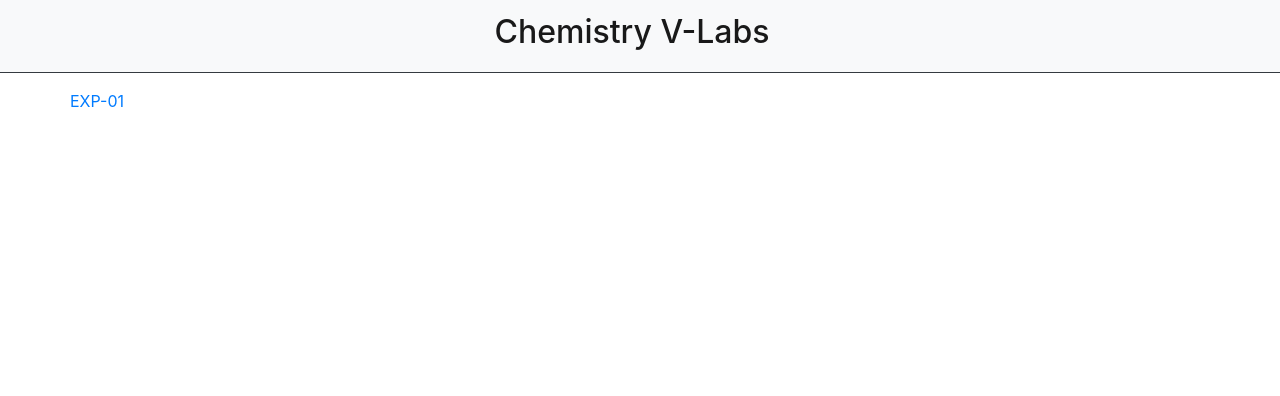
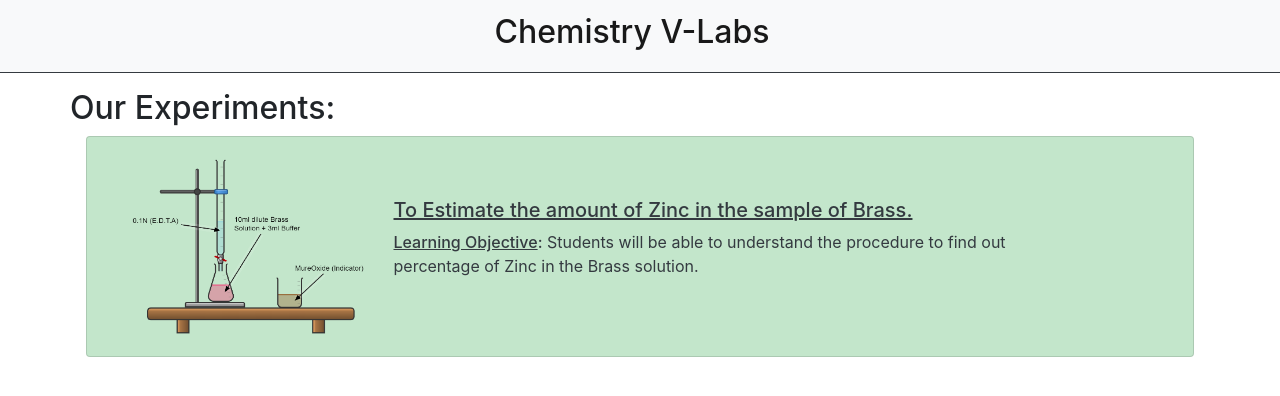
Before and after one commit to Balaji-200/Chemistry-VLab, a website: page index.html in a window 1280 px wide. Drawn offline with nearby package versions, Linux system fonts and the light colour scheme.

Commit message:
Added list view  in index.html

```diff
--- a/index.html
+++ b/index.html
@@ -26,7 +26,23 @@
     </nav>
 
     <div class="row-content container">
-      <a href="Experiments/Amount-of-zinc-in-brass/theory.html">EXP-01</a>
+      <h2>Our Experiments:</h2>
+      <ul class="list-group ml-3 mr-3">
+        <a href="Experiments/Amount-of-zinc-in-brass/theory.html" class="list-group-item list-group-item-action list-group-item-success">
+          <div class="row align-items-center">
+            <div class="col-3">
+              <img src="assets/chemix (1).png" class="img-fluid" alt="chem">
+            </div>
+            <div class="col-8 text-dark">
+              <h5><u>To Estimate the amount of Zinc in the sample of Brass.</u></h5>
+              <p class="d-none d-sm-block">
+                <span class="h6"><u>Learning Objective</u>:</span>
+                Students will be able to understand the procedure to find out percentage of Zinc in the Brass solution.
+              </p>
+            </div>
+          </div>
+        </a>
+      </ul>
     </div>
     <!-- <script src="node_modules/jquery/dist/jquery.min.js"></script>
     <script src="node_modules/bootstrap/dist/js/bootstrap.min.js"></script> -->
```
Also changed, not shown: Experiments/Amount-of-zinc-in-brass/experiment.html (+9 -7 lines), Experiments/Amount-of-zinc-in-brass/simulation.html (+6 -7 lines), Experiments/Amount-of-zinc-in-brass/theory.html (+19 -18 lines).
